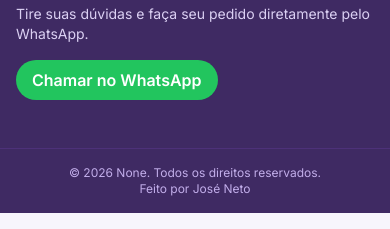
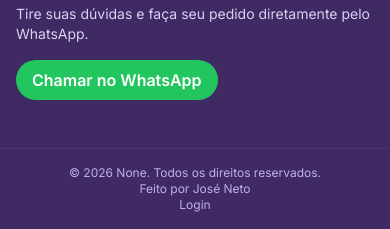
Before and after one commit to znt10/Site-de-nenem, a Django app: page / in a window 390 px wide. Shown: the part 2147-2376 px from the top of the page. Run offline with Django 5.2, Linux system fonts and the light colour scheme; tables that the repository leaves empty hold one stand-in row (values such as "Sample post"); grey boxes marked "Sample" are stand-in pictures; some libraries are stand-ins or nearby versions.

Commit message:
feat: Add admin panel links to footer and create start scripts for web container

```diff
--- a/templates/loja/partials/footer.html
+++ b/templates/loja/partials/footer.html
@@ -26,5 +26,12 @@
     <div class="border-t border-brand-800 py-4 text-center text-xs text-brand-300">
         &copy; {% now "Y" %} {{ NOME_LOJA }}. Todos os direitos reservados.
         <span class="block sm:inline sm:before:content-['_·_']">Feito por José Neto</span>
+        <span class="block sm:inline sm:before:content-['_·_']">
+            {% if request.user.is_staff %}
+                <a href="{% url 'painel:dashboard' %}" class="hover:text-white transition">Painel</a>
+            {% else %}
+                <a href="{% url 'painel:login' %}" class="hover:text-white transition">Login</a>
+            {% endif %}
+        </span>
     </div>
 </footer>
```
Also changed, not shown: 2 other files.
